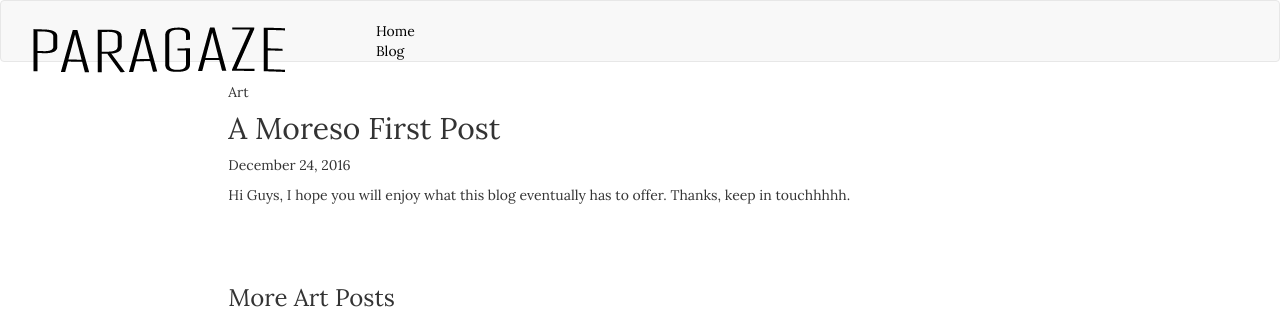
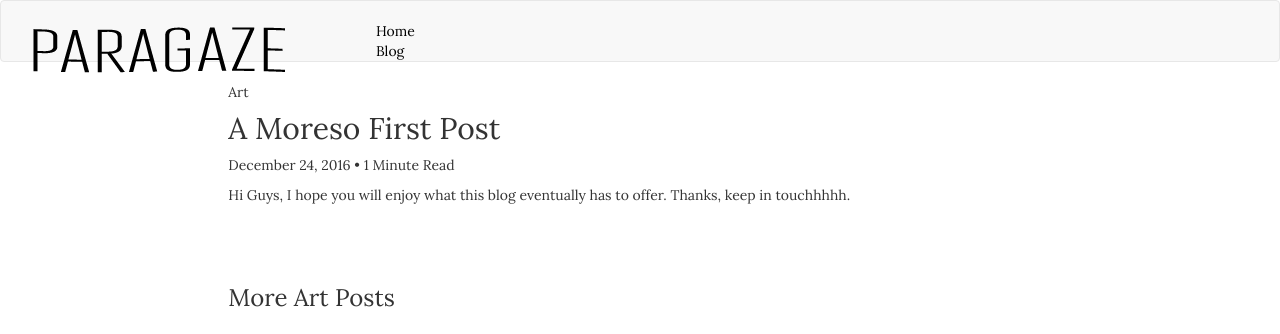
Before and after one commit to paragaze/site, a Jekyll site: the page built from _posts/2016-12-24-First-Post.md, in a window 1280 px wide. Shown: the top 334 px of the page. Built offline with Jekyll 4.4.1, drawn with Linux system fonts in a browser that asks for light colours; comment, search, counter and statistics services are not loaded.

Commit message:
added read time liquid syntax

```diff
--- a/_layouts/posts.html
+++ b/_layouts/posts.html
@@ -8,7 +8,14 @@ baseurl: /site
     <div class="col-md-8 col-md-offset-2" id="blog-centring">
 <div class="post-category-header"><p> {{ page.category | capitalize }} </p></div>
 <h2 class="spacing">{{ page.title }}</h2>
-<p>{{ page.date | date: '%B %d, %Y' }}</p>
+<p>{{ page.date | date: '%B %d, %Y' }} •
+{% assign words = content | number_of_words %}
+{% if words < 360 %}
+1 Minute Read
+{% else %}
+{{ words | divided_by: 180 }} Minute Read
+{% endif %}
+</p>
 
 
 {{ content }}
```
